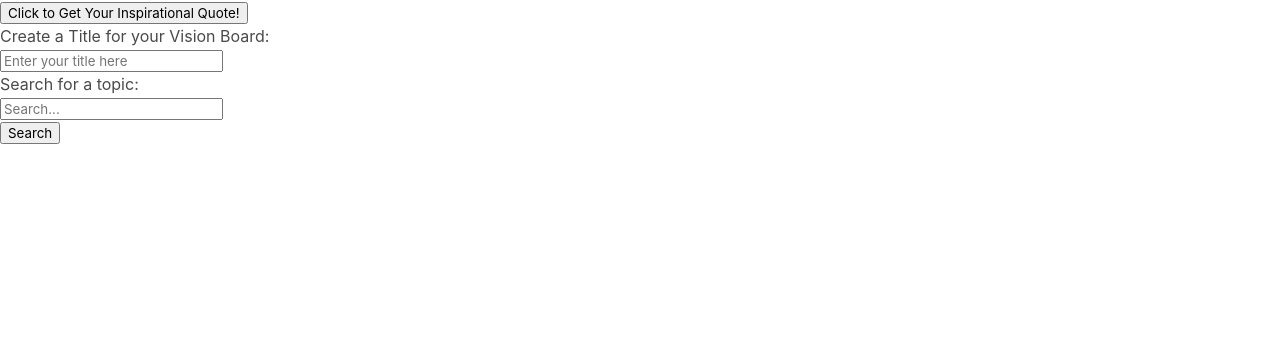
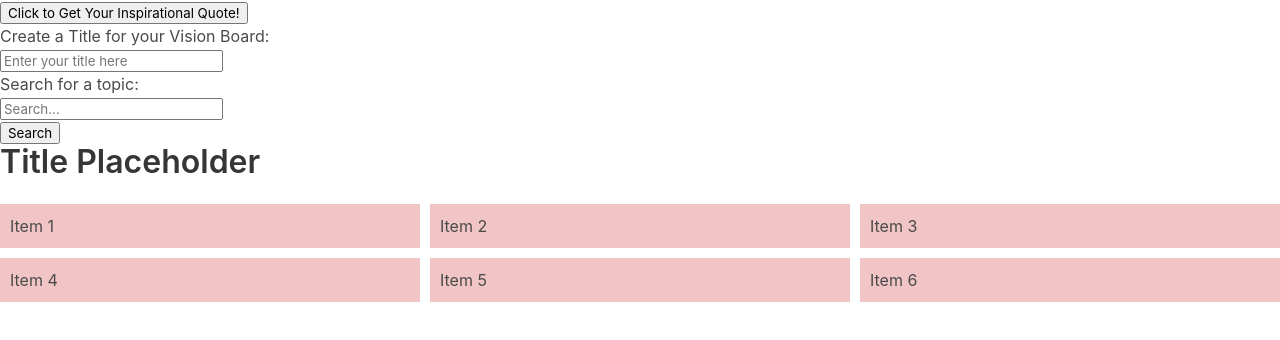
Before and after one commit to LA0615/Project1, a plain HTML site: page index.html in a window 1280 px wide. Drawn offline with nearby package versions, Linux system fonts and the light colour scheme.

Commit message:
added basic grid structure

```diff
--- a/assets/css/style.css
+++ b/assets/css/style.css
@@ -0,0 +1,10 @@
+.grid-container {
+    display: grid;
+    grid-template-columns: repeat(3, 1fr); /* Adjust the number of columns as needed */
+    gap: 10px; /* Adjust the gap between grid items as needed */
+  }
+
+  .grid-item {
+    background-color: #f1c5c5; /* Adjust the background color as needed */
+    padding: 10px; /* Adjust the padding as needed */
+  }
--- a/index.html
+++ b/index.html
@@ -15,6 +15,7 @@
       <button class="test-quote">Click to Get Your Inspirational Quote!</button>
     </header>
 
+    <!-- Sidebar with search bars and giphy results -->
     <div>
       <form>
         <label for="vision-board-title">Create a Title for your Vision Board:</label><br>
@@ -26,12 +27,19 @@
       <results class="results"></results>
     </div>
 
+    <!-- Main vision board -->
     <div>
-      <title class="title">Title Placeholder</title>
-      <div class="vision-board">
+      <div class="title">Title Placeholder</div>
+        <div class="grid-container">
+          <div class="grid-item">Item 1</div>
+          <div class="grid-item">Item 2</div>
+          <div class="grid-item">Item 3</div>
+          <div class="grid-item">Item 4</div>
+          <div class="grid-item">Item 5</div>
+          <div class="grid-item">Item 6</div>
+        </div>
+    </div>
 
-      </div>
-    </div>
     <script src="./assets/js/script.js"></script>
   </body>
 </html>
```
